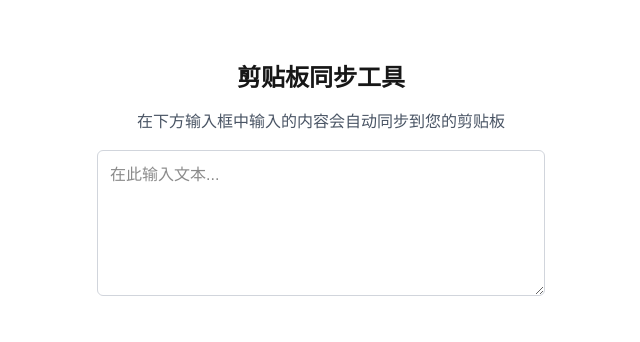
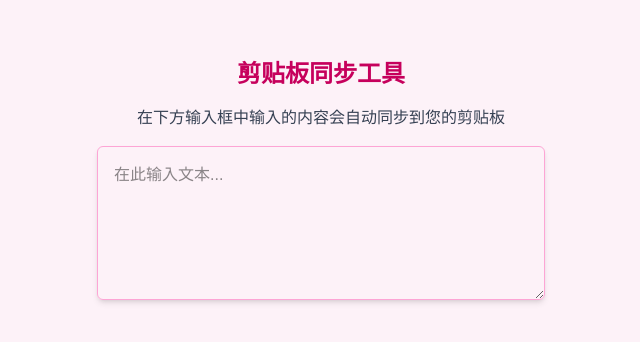
Before and after one commit to sedationh/clip-sync, a Next.js app: page / in a window 1280 px wide. Shown: the part 214-556 px from the top of the page, without its empty margins (319-959 px from the left). Built offline with nearby package versions, Linux system fonts and the light colour scheme.

Commit message:
:lipstick: update ui styling with pink theme

```diff
--- a/src/app/page.tsx
+++ b/src/app/page.tsx
@@ -48,16 +48,16 @@ export default function Home() {
   };
 
   return (
-    <main className="flex min-h-screen flex-col items-center justify-center p-4">
+    <main className="flex min-h-screen flex-col items-center justify-center p-4 bg-pink-50">
       <div className="w-full max-w-md space-y-4">
-        <h1 className="text-2xl font-bold text-center">剪贴板同步工具</h1>
-        <p className="text-center text-gray-600">
+        <h1 className="text-2xl font-bold text-center text-pink-700">剪贴板同步工具</h1>
+        <p className="text-center text-gray-700">
           在下方输入框中输入的内容会自动同步到您的剪贴板
         </p>
         <div className="space-y-2">
           <textarea
             ref={textareaRef}
-            className="w-full p-3 border border-gray-300 rounded-md font-mono"
+            className="w-full p-4 border border-pink-300 rounded-md font-mono shadow-md focus:outline-none focus:ring-2 focus:ring-pink-500"
             rows={5}
             value={text}
             onChange={(e) => setText(e.target.value)}
@@ -70,7 +70,7 @@ export default function Home() {
             {text && !copied && (
               <button
                 onClick={() => handleCopy(text)}
-                className="px-4 py-2 bg-blue-500 text-white rounded-md hover:bg-blue-600"
+                className="px-4 py-2 bg-pink-600 text-white rounded-md hover:bg-pink-700 transition duration-200"
               >
                 点击复制
               </button>
@@ -78,7 +78,7 @@ export default function Home() {
             {text && (
               <button
                 onClick={handleClear}
-                className="px-4 py-2 bg-red-500 text-white rounded-md hover:bg-red-600"
+                className="px-4 py-2 bg-pink-500 text-white rounded-md hover:bg-pink-600 transition duration-200"
               >
                 清除
               </button>
```
